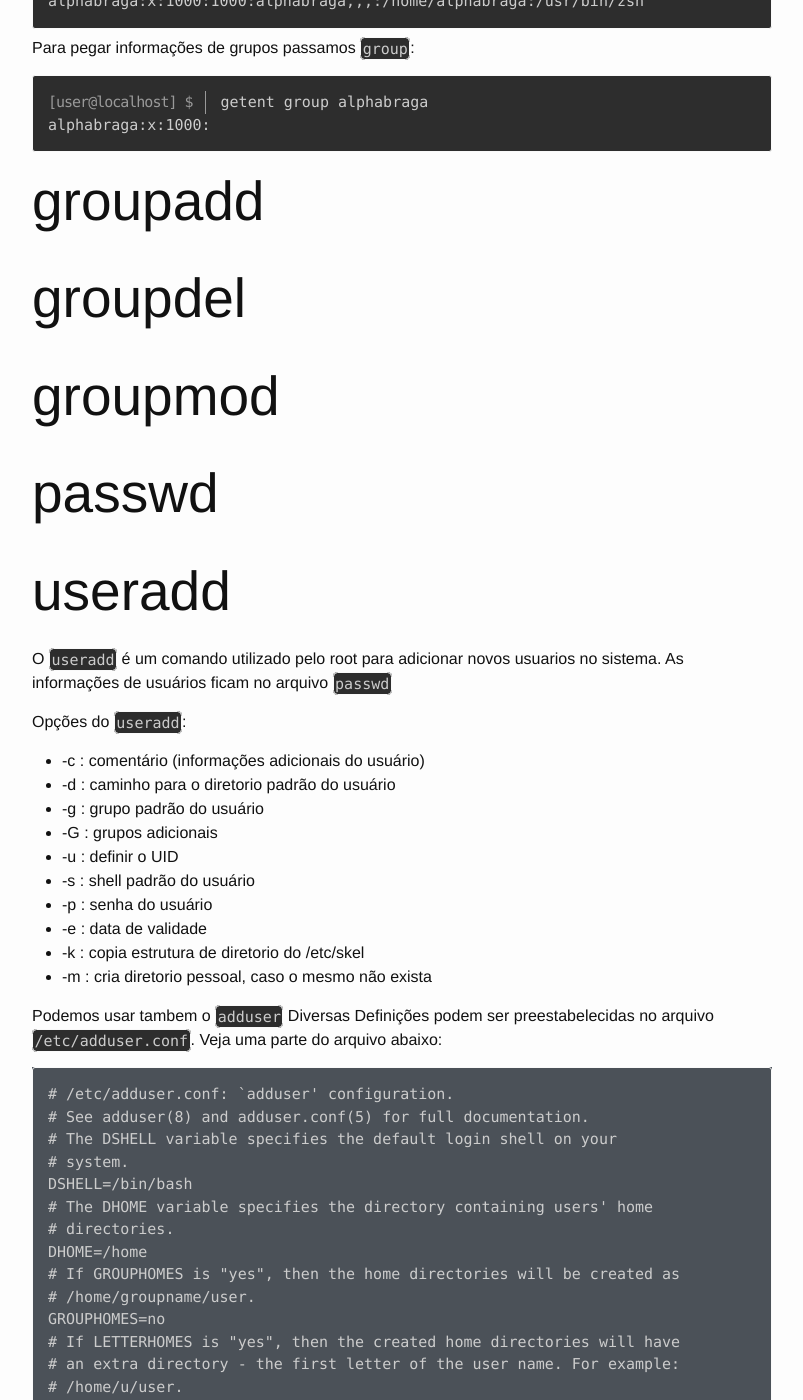
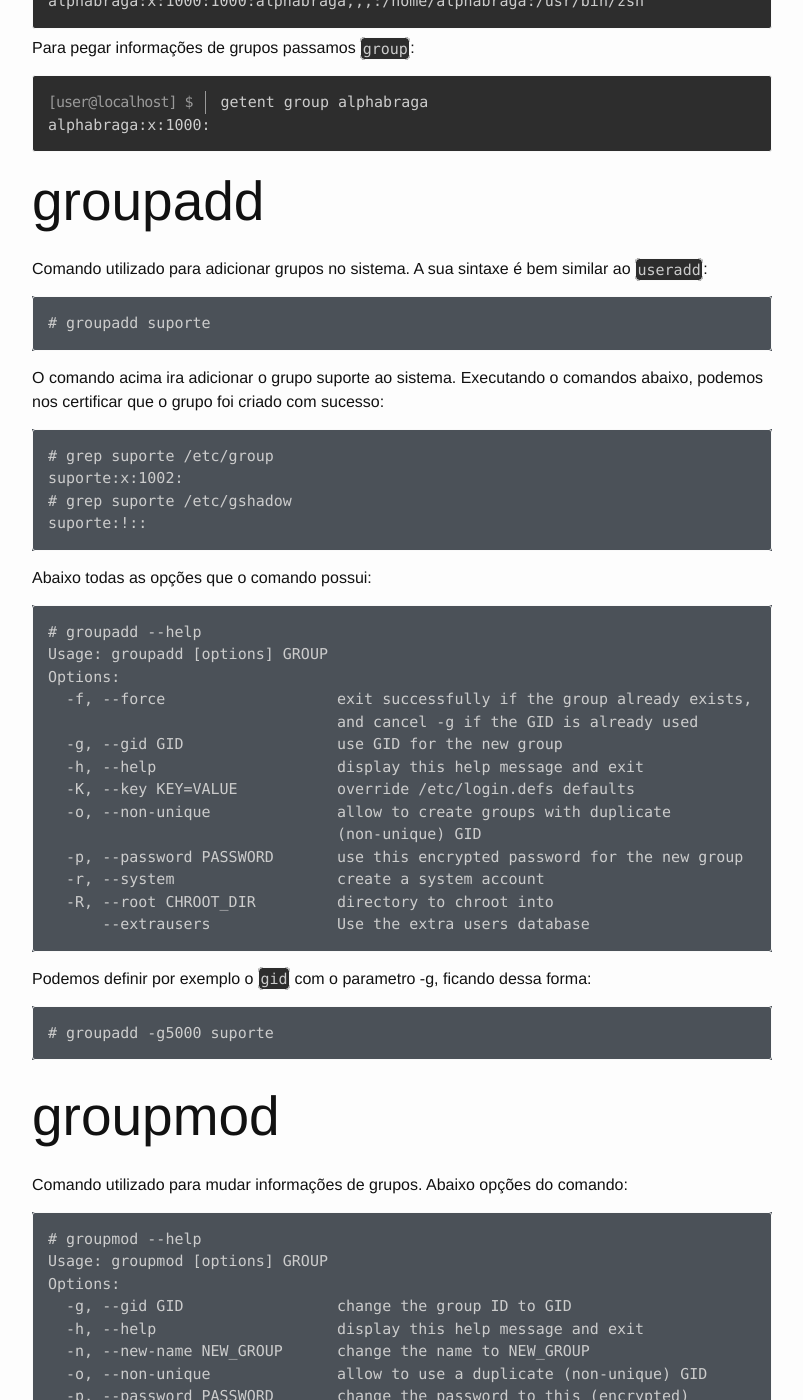
Before and after one commit to alphabraga/lpic1, a Jekyll site: the page built from topicos/107/107-1-gerencie-usuarios-e-grupos-e-arquivos-de-sistema-relacionados.md, in a window 1280 px wide and 1400 px high, scrolled down 5624 px. Shown: the whole window, without its empty margins (238-1041 px from the left). Built offline with Jekyll 4.4.1, drawn with Linux system fonts in a browser that asks for light colours; some of the changed text lies outside the part shown.

Commit message:
novas informações sonre grupos e x11

```diff
--- a/topicos/107/107-1-gerencie-usuarios-e-grupos-e-arquivos-de-sistema-relacionados.md
+++ b/topicos/107/107-1-gerencie-usuarios-e-grupos-e-arquivos-de-sistema-relacionados.md
@@ -238,12 +238,71 @@ alphabraga:x:1000:
 
 ## groupadd
 
+Comando utilizado para adicionar grupos no sistema. A sua sintaxe é bem similar ao `useradd`:
 
-## groupdel
+
+	# groupadd suporte
+
+O comando acima ira adicionar o grupo suporte ao sistema. Executando o comandos abaixo, podemos nos certificar que o grupo foi criado com sucesso:
+
+
+	# grep suporte /etc/group
+	suporte:x:1002:
+	# grep suporte /etc/gshadow
+	suporte:!::
+
+Abaixo todas as opções que o comando possui:
+
+
+	# groupadd --help
+	Usage: groupadd [options] GROUP
+	Options:
+	  -f, --force                   exit successfully if the group already exists,
+	                                and cancel -g if the GID is already used
+	  -g, --gid GID                 use GID for the new group
+	  -h, --help                    display this help message and exit
+	  -K, --key KEY=VALUE           override /etc/login.defs defaults
+	  -o, --non-unique              allow to create groups with duplicate
+	                                (non-unique) GID
+	  -p, --password PASSWORD       use this encrypted password for the new group
+	  -r, --system                  create a system account
+	  -R, --root CHROOT_DIR         directory to chroot into
+	      --extrausers              Use the extra users database
+
+Podemos definir por exemplo o `gid` com o parametro -g, ficando dessa forma:
+
+	# groupadd -g5000 suporte
 
 
 ## groupmod
 
+Comando utilizado para mudar informações de grupos. Abaixo opções do comando:
+
+	# groupmod --help
+	Usage: groupmod [options] GROUP
+	Options:
+	  -g, --gid GID                 change the group ID to GID
+	  -h, --help                    display this help message and exit
+	  -n, --new-name NEW_GROUP      change the name to NEW_GROUP
+	  -o, --non-unique              allow to use a duplicate (non-unique) GID
+	  -p, --password PASSWORD       change the password to this (encrypted)
+	                                PASSWORD
+	  -R, --root CHROOT_DIR         directory to chroot into
+
+
+Exemplo de como mudar o nome de um grupo
+
+	# groupmod -n devops suporte
+
+O comando acima muda o nome do grupo de `suporte` para `devops`.
+
+Para mudar o id podemos utilizar o parametro `-g`:
+
+	groupmod -g 5005 devops
+
+O comando acima muda o gid do grupo devops para 505.
+
+## groupdel
 
 ## passwd
 
@@ -303,3 +362,24 @@ Usado com a opção `-r` serve para apagar tambem o diretório pessoal:
 
 
 ## usermod
+
+
+## newgrp
+
+Como já foi abordado nos topicos acima todo usuário linux possui um grupo padrão e pode fazer parte de outros grupos auxiliares. Sempre que criamos um aquivos o grupo do arquivo será o grupo padrão, veja o exemplo abaixo:
+
+	$ touch arquivo-teste
+	$ ls -la arquivo-teste
+	-rw-rw-r-- 1 alphabraga alphabraga 0 Jan 24 13:11 teste
+
+Veja que o grupo do arquivo é o grupo padrão do usuario. Para mudar para um dos seus grupos auxiliares basta digitar o comando:
+
+	$ newgrp devops
+	$ touch teste-devops
+	$ls -la teste-devops
+	-rw-rw-r-- 1 alphabraga devops 0 Jan 24 13:11 teste-devops
+
+Pronto agora o grupo é o devops. Para voltar ao grupo padão basta utilizar o comando sem parametros:
+
+
+	$ newgrp
```
Also changed, not shown: topicos/106/106-1-instale-e-configure-X11.md (+2 -0 lines).
